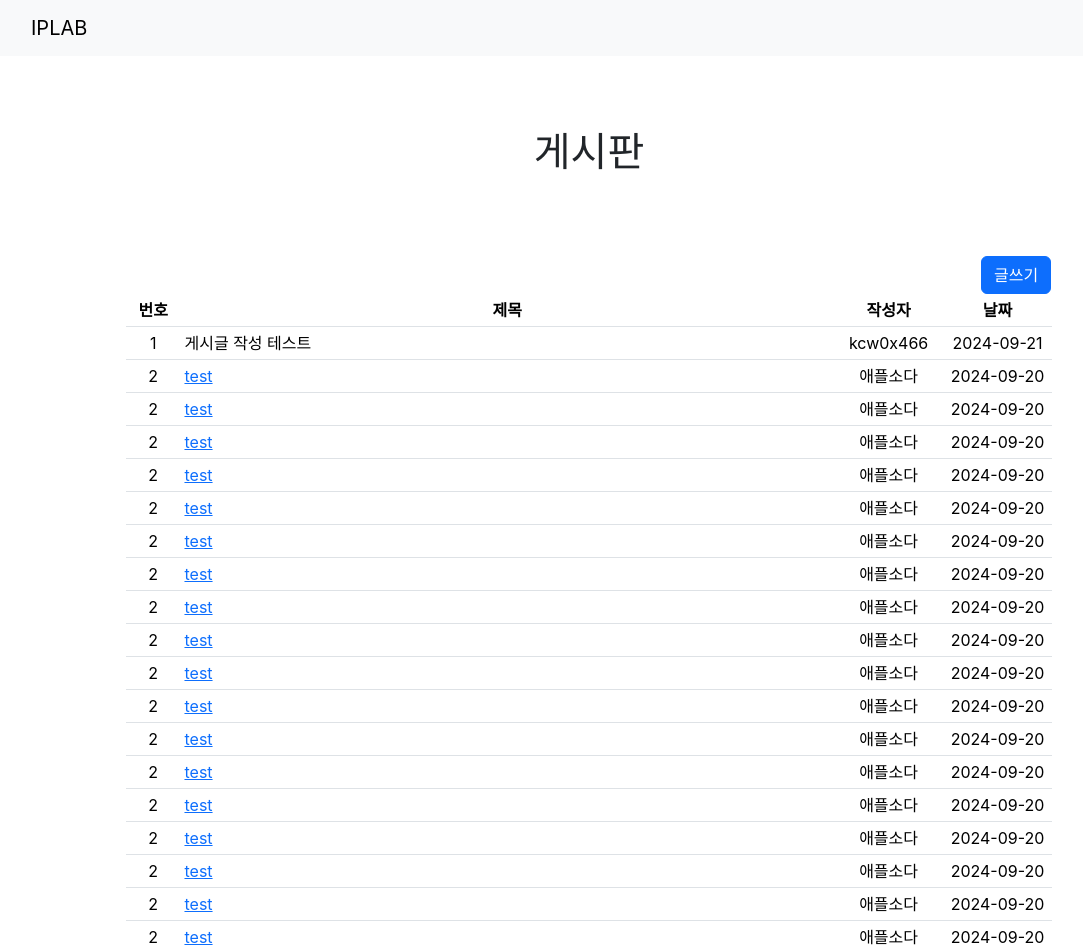
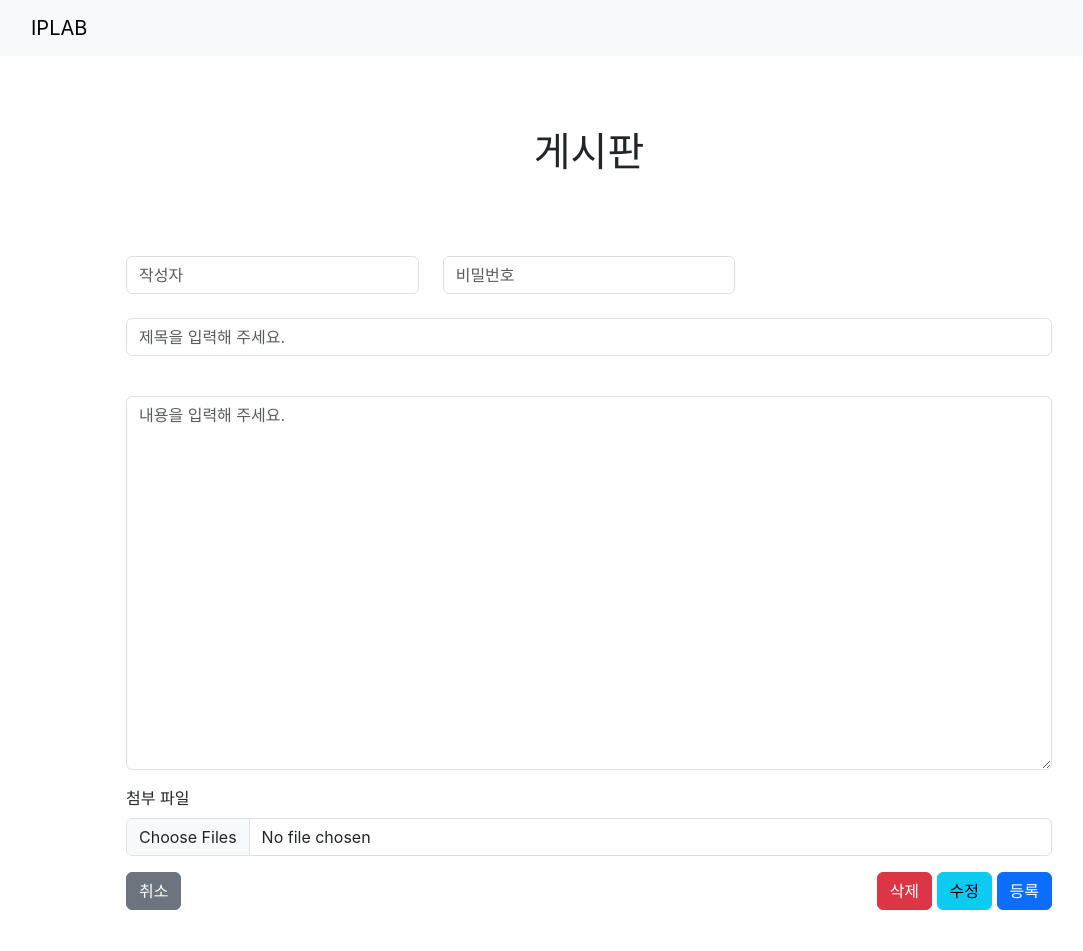
Before and after one commit to kcw0x466/react-board, a JavaScript app: page /post in a window 1280 px wide. Shown: the top 951 px of the page, without its empty margins (51-1134 px from the left). After the commit the page ends 910 px from the top, so only its background shows below. Built offline with nearby package versions, Linux system fonts and the light colour scheme; the HTML template or start-up script is replaced by a standard one.

Commit message:
Update Code

```diff
--- a/package.json
+++ b/package.json
@@ -11,7 +11,7 @@
     "react-bootstrap": "^2.10.4",
     "react-dom": "^18.3.1",
     "react-router-dom": "^6.26.2",
-    "react-scripts": "5.0.1",
+    "react-scripts": "^5.0.1",
     "web-vitals": "^2.1.4"
   },
   "scripts": {
--- a/src/components/PostTable.js
+++ b/src/components/PostTable.js
@@ -13,63 +13,7 @@ function ContentTable() {
         </tr>
       </thead>
       <tbody>
-        <tr>
-          <td align="center">1</td>
-          <td>게시글 작성 테스트</td>
-          <td align="center">kcw0x466</td>
-          <td align="center">2024-09-21</td>
-        </tr>
-        <PostRow num="2" title="test" nickname="애플소다" createdAt="2024-09-20" />
-        <PostRow num="2" title="test" nickname="애플소다" createdAt="2024-09-20" />
-        <PostRow num="2" title="test" nickname="애플소다" createdAt="2024-09-20" />
-        <PostRow num="2" title="test" nickname="애플소다" createdAt="2024-09-20" />
-        <PostRow num="2" title="test" nickname="애플소다" createdAt="2024-09-20" />
-        <PostRow num="2" title="test" nickname="애플소다" createdAt="2024-09-20" />
-        <PostRow num="2" title="test" nickname="애플소다" createdAt="2024-09-20" />
-        <PostRow num="2" title="test" nickname="애플소다" createdAt="2024-09-20" />
-        <PostRow num="2" title="test" nickname="애플소다" createdAt="2024-09-20" />
-        <PostRow num="2" title="test" nickname="애플소다" createdAt="2024-09-20" />
-        <PostRow num="2" title="test" nickname="애플소다" createdAt="2024-09-20" />
-        <PostRow num="2" title="test" nickname="애플소다" createdAt="2024-09-20" />
-        <PostRow num="2" title="test" nickname="애플소다" createdAt="2024-09-20" />
-        <PostRow num="2" title="test" nickname="애플소다" createdAt="2024-09-20" />
-        <PostRow num="2" title="test" nickname="애플소다" createdAt="2024-09-20" />
-        <PostRow num="2" title="test" nickname="애플소다" createdAt="2024-09-20" />
-        <PostRow num="2" title="test" nickname="애플소다" createdAt="2024-09-20" />
-        <PostRow num="2" title="test" nickname="애플소다" createdAt="2024-09-20" />
-        <PostRow num="2" title="test" nickname="애플소다" createdAt="2024-09-20" />
-        <PostRow num="2" title="test" nickname="애플소다" createdAt="2024-09-20" />
-        <PostRow num="2" title="test" nickname="애플소다" createdAt="2024-09-20" />
-        <PostRow num="2" title="test" nickname="애플소다" createdAt="2024-09-20" />
-        <PostRow num="2" title="test" nickname="애플소다" createdAt="2024-09-20" />
-        <PostRow num="2" title="test" nickname="애플소다" createdAt="2024-09-20" />
-        <PostRow num="2" title="test" nickname="애플소다" createdAt="2024-09-20" />
-        <PostRow num="2" title="test" nickname="애플소다" createdAt="2024-09-20" />
-        <PostRow num="2" title="test" nickname="애플소다" createdAt="2024-09-20" />
-        <PostRow num="2" title="test" nickname="애플소다" createdAt="2024-09-20" />
-        <PostRow num="2" title="test" nickname="애플소다" createdAt="2024-09-20" />
-        <PostRow num="2" title="test" nickname="애플소다" createdAt="2024-09-20" />
-        <PostRow num="2" title="test" nickname="애플소다" createdAt="2024-09-20" />
-        <PostRow num="2" title="test" nickname="애플소다" createdAt="2024-09-20" />
-        <PostRow num="2" title="test" nickname="애플소다" createdAt="2024-09-20" />
-        <PostRow num="2" title="test" nickname="애플소다" createdAt="2024-09-20" />
-        <PostRow num="2" title="test" nickname="애플소다" createdAt="2024-09-20" />
-        <PostRow num="2" title="test" nickname="애플소다" createdAt="2024-09-20" />
-        <PostRow num="2" title="test" nickname="애플소다" createdAt="2024-09-20" />
-        <PostRow num="2" title="test" nickname="애플소다" createdAt="2024-09-20" />
-        <PostRow num="2" title="test" nickname="애플소다" createdAt="2024-09-20" />
-        <PostRow num="2" title="test" nickname="애플소다" createdAt="2024-09-20" />
-        <PostRow num="2" title="test" nickname="애플소다" createdAt="2024-09-20" />
-        <PostRow num="2" title="test" nickname="애플소다" createdAt="2024-09-20" />
-        <PostRow num="2" title="test" nickname="애플소다" createdAt="2024-09-20" />
-        <PostRow num="2" title="test" nickname="애플소다" createdAt="2024-09-20" />
-        <PostRow num="2" title="test" nickname="애플소다" createdAt="2024-09-20" />
-        <PostRow num="2" title="test" nickname="애플소다" createdAt="2024-09-20" />
-        <PostRow num="2" title="test" nickname="애플소다" createdAt="2024-09-20" />
-        <PostRow num="2" title="test" nickname="애플소다" createdAt="2024-09-20" />
-        <PostRow num="2" title="test" nickname="애플소다" createdAt="2024-09-20" />
-        <PostRow num="2" title="test" nickname="애플소다" createdAt="2024-09-20" />
-        <PostRow num="2" title="test" nickname="애플소다" createdAt="2024-09-20" />
+        <PostRow num="1" title="test" nickname="kcw0x466" createdAt="2024-09-20" />
         <PostRow num="2" title="test" nickname="애플소다" createdAt="2024-09-20" />
       </tbody>
     </Table>
--- /dev/null
+++ b/src/components/TextEditor.js
@@ -0,0 +1,52 @@
+import Form from 'react-bootstrap/Form';
+import Button from 'react-bootstrap/Button';
+import { Col, Row } from 'react-bootstrap';
+
+function TextEditor() {
+    return(
+        <Form>
+            <Row>
+                <Col>
+                    <Form.Control placeholder="작성자" />
+                </Col>
+                <Col>
+                    <Form.Control placeholder="비밀번호" />
+                </Col>
+                <Col xs={4} />
+            </Row>
+            <Form.Group className="mb-3" controlId="">
+                <Form.Label></Form.Label>
+                <Form.Control type="text" placeholder="제목을 입력해 주세요." />
+            </Form.Group>
+            <Form.Group className="mb-3" controlId="">
+                <Form.Label></Form.Label>
+                <Form.Control as="textarea" rows={15} placeholder="내용을 입력해 주세요." />
+            </Form.Group>
+            <Form.Group controlId="formFileMultiple" className="mb-3">
+                <Form.Label>첨부 파일</Form.Label>
+                <Form.Control type="file" multiple />
+            </Form.Group>
+
+            <Row>
+                <Col>
+                    <Button variant="secondary" type="submit">
+                        취소
+                    </Button>
+                </Col>
+                <Col style={{textAlign: "right"}}>
+                    <Button variant="danger" type="submit">
+                        삭제
+                    </Button>{' '}
+                    <Button variant="info" type="submit" disabled={false}>
+                        수정
+                    </Button>{' '}
+                    <Button variant="primary" type="submit">
+                        등록
+                    </Button>
+                </Col>
+            </Row>
+        </Form>
+    );
+}
+
+export default TextEditor;
--- a/src/layout/Main.js
+++ b/src/layout/Main.js
@@ -3,6 +3,7 @@ import Row from 'react-bootstrap/Row';
 import Col from 'react-bootstrap/Col';
 import { BrowserRouter, Routes, Route } from 'react-router-dom'
 import Home from '../routes/Home';
+import Post from '../routes/Post';
 
 function Main() {
     return (
@@ -17,9 +18,12 @@ function Main() {
                     </Col>
                     <Col xs={1} />
                 </Row>
-
-                <Home/>
-
+                <BrowserRouter>
+                    <Routes>
+                        <Route path="/" element={<Home/>} />
+                        <Route path="/post" element={<Post/>} />
+                    </Routes>
+                </BrowserRouter>
             </Container>
         </div>
     );
--- a/src/routes/Post.js
+++ b/src/routes/Post.js
@@ -0,0 +1,25 @@
+import Row from 'react-bootstrap/Row';
+import Col from 'react-bootstrap/Col';
+import Button from 'react-bootstrap/Button';
+import TextEditor from '../components/TextEditor';
+
+function Post() {
+    return(
+        <>
+            <Row>
+                <Col xs={5} />
+                <Col xs={5} />
+                <Col xs={2} />
+            </Row>
+            <Row>
+                <Col xs={1} />
+                <Col lg={10}>
+                    <TextEditor />
+                </Col>
+                <Col xs={1} />
+            </Row>
+        </>
+    );
+}
+
+export default Post;
```
Also changed, not shown: 1 other file (tests, documents, lock files or other folders).
